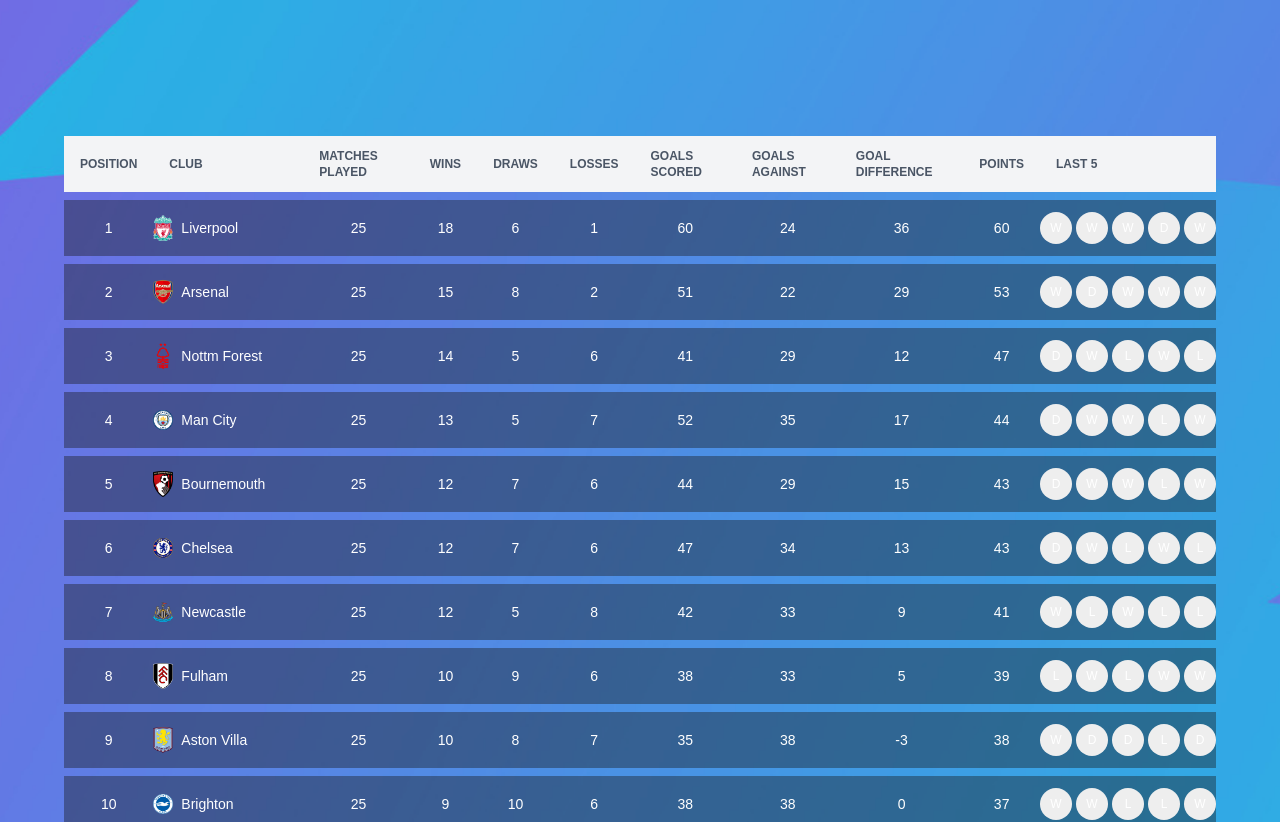
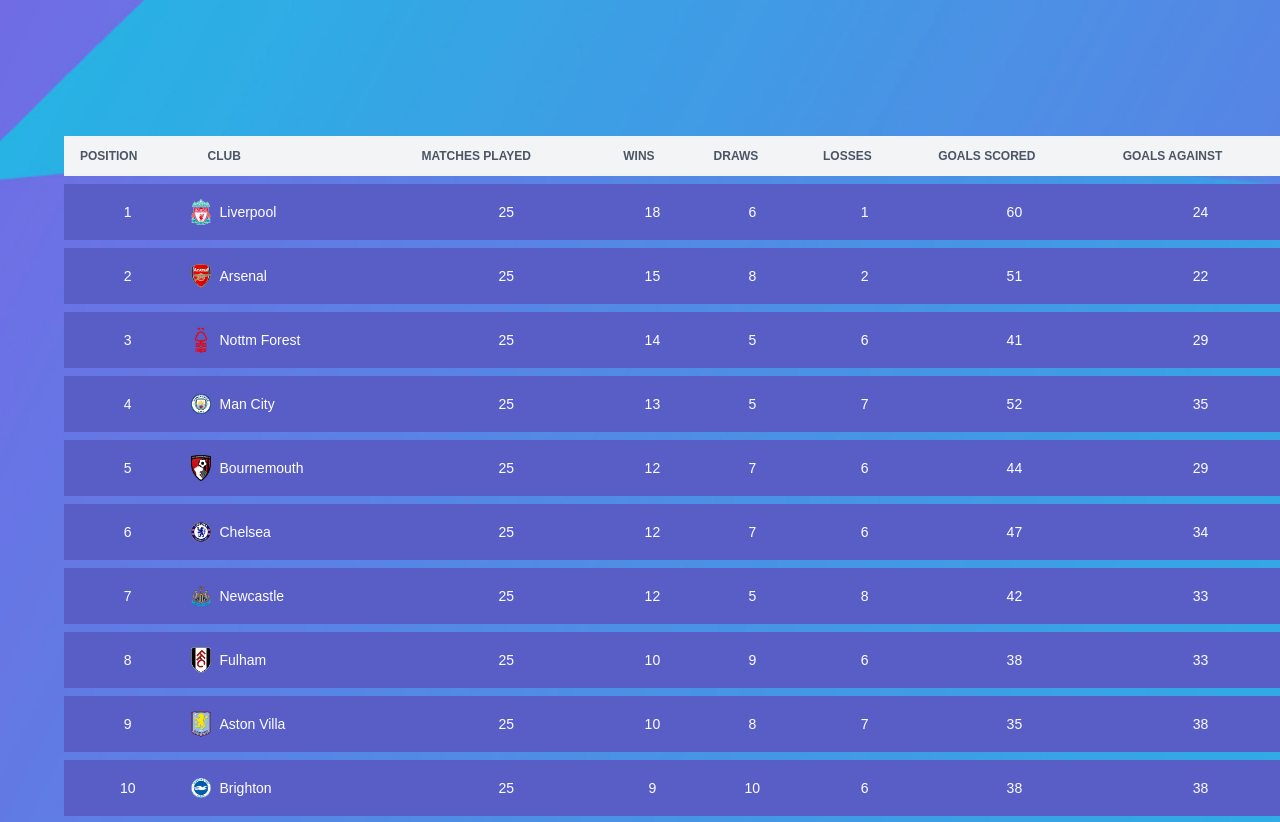
Before and after one commit to cjbeales/premier-league-table, a Next.js app: page / in a window 1280 px wide. Shown: the top 822 px of the page. Built offline with nearby package versions, Linux system fonts and the light colour scheme.

Commit message:
Row scroll added

```diff
--- a/app/page.tsx
+++ b/app/page.tsx
@@ -7,7 +7,7 @@
       <div className=" absolute inset-0 bg-[url('/pl-table-background.jpg')] bg-cover bg-center" />
       <div className="absolute inset-0 bg-black/10" />
       <div className="relative z-10">
-        <main className="flex flex-1 w-full max-w-screen-2xl flex-col items-center justify-between py-32 px-16 sm:items-start">
+        <main className="flex flex-1 w-full max-w-screen-xl overflow-x-auto flex-col items-center justify-between py-32 px-16 sm:items-start">
           <LeagueTable />
         </main>
       </div>
--- a/components/LeagueTable/components/LeagueTableBody.tsx
+++ b/components/LeagueTable/components/LeagueTableBody.tsx
@@ -6,8 +6,8 @@
 export const LeagueTableBody = ({
     data,
     tbodyClassNames = "border-t border-gray-200",
-    trClassNames = "px-4 py-3 font-medium bg-primary/40 mb-2 border-b-2 border-red-500 overflow-x-auto",
-    tdClassNames = "py-3 text-white text-center ",
+    trClassNames = "px-4 py-3 font-medium bg-purple mb-2 border-b-2 border-red-500 overflow-x-auto",
+    tdClassNames = "py-3 text-white text-center bg-purple",
     formDisplayType = "short",
 }: LeagueTableBodyProps) => {
 
@@ -17,7 +17,7 @@
         <tbody className={tbodyClassNames}>
             {data.map((team) => (
                 <tr key={team.club} className={trClassNames}>
-                    <td className={classNames(tdClassNames, 'sticky left-0')}>{team.position}</td>
+                    <td className={classNames(tdClassNames, 'sticky left-0 max-w-[100px]')}>{team.position}</td>
                     <td className={classNames(tdClassNames, 'sticky left-[100px] min-w-[150px]')}>
                         <div className="flex items-center gap-2">
                             <Image src={team.logo} alt={team.club} width={20} height={20} />
--- a/components/LeagueTable/index.tsx
+++ b/components/LeagueTable/index.tsx
@@ -4,11 +4,9 @@
 
 export const LeagueTable = () => {
     return (
-        <div className="w-full rounded-xl">
-            <table className="w-full text-left text-sm overflow-x-auto border-separate border-spacing-y-2">
-                <LeagueTableHead headerItems={LEAGUE_TABLE_HEADERS} />
-                <LeagueTableBody data={TEAMS} />
-            </table>
-        </div>
+        <table className="min-w-[1800px] text-left text-sm overflow-x-auto border-separate border-spacing-y-2">
+            <LeagueTableHead headerItems={LEAGUE_TABLE_HEADERS} />
+            <LeagueTableBody data={TEAMS} />
+        </table>
     );
 }
--- a/tailwind.config.ts
+++ b/tailwind.config.ts
@@ -11,6 +11,7 @@
         primary: "#171717",
         secondary: "#71717a",
         inverse: "#ffffff",
+        purple: "#595EC7",
 
         surface: "#ffffff",
         surfaceSecondary: "#f4f4f5",
```
